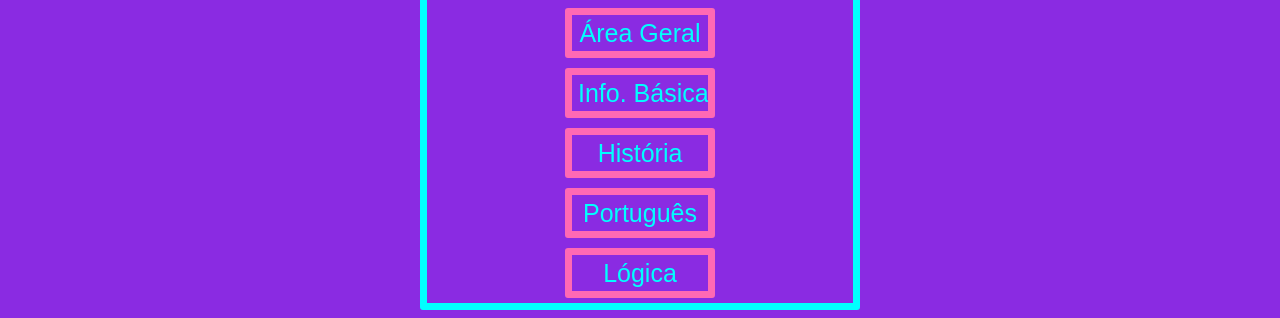
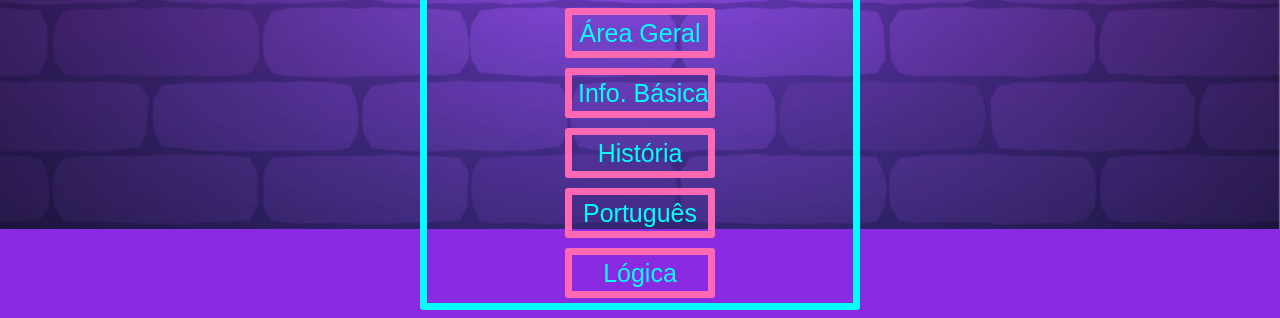
Before and after one commit to KayonLuiz/Trabalho-PW, a plain HTML site: page index.html in a window 1280 px wide. Shown: the part 491-809 px from the top of the page. Drawn offline with Linux system fonts and the light colour scheme.

Commit message:
Update style.css

```diff
--- a/style.css
+++ b/style.css
@@ -1,6 +1,6 @@
 body{
     font-family: Arial, Helvetica, sans-serif;
-    background-image: url("Recursos/Fundo.jpg");
+    background-image: url("Fundo.jpg");
     background-color: blueviolet;
     background-repeat: no-repeat;
     background-size: 100%;
```
